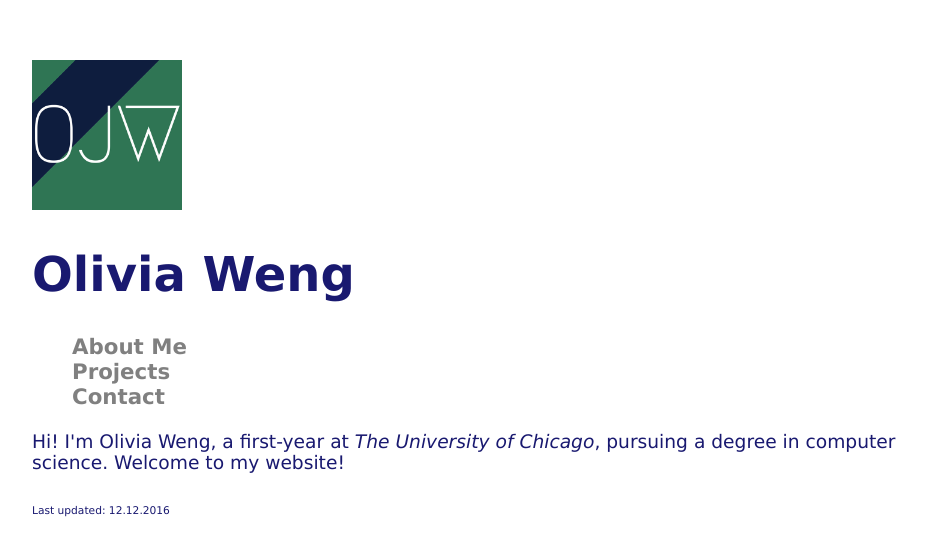
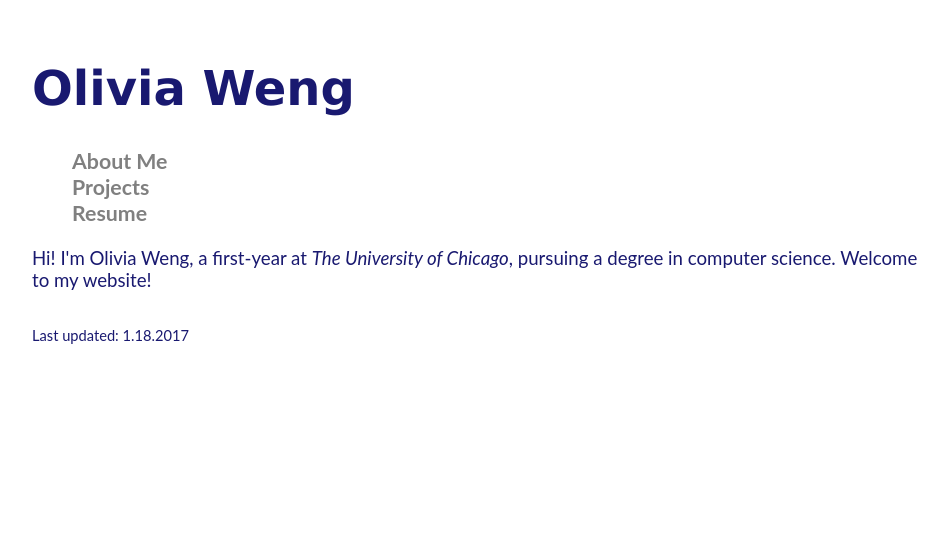
Before and after one commit to oliviaweng/oliviaweng.github.io, a Jekyll site: the page built from index.html, in a window 1280 px wide. Shown: the top 556 px of the page, without its empty margins (160-1108 px from the left). Built offline with Jekyll 4.4.1, drawn with Linux system fonts in a browser that asks for light colours.

Commit message:
Changed font to lato and updated resume

```diff
--- a/_layouts/default.html
+++ b/_layouts/default.html
@@ -7,7 +7,6 @@
 	</head>
 	<body>
 		<header>
-			<img src="OJW.png" style="width:150px;height:150px;">
 			<h1 title="Olivia Weng">
 				<a href="/">Olivia Weng</a>
 			</h1>
@@ -16,12 +15,12 @@
 		<ul>
 			<li><a href="about.html">About Me</a></li>
 			<li><a href="projects.html">Projects</a></li>
-			<li><a href="contact.html">Contact</a></li>
+			<li><a href="Weng, Olivia Resume 01-18-2017.pdf">Resume</a></li>
 		</ul>
 		</nav>
    		{{ content }}
 		<footer>
-			<br>Last updated: 12.12.2016
+			<br>Last updated: 1.18.2017
 		</footer>
 	</body>
 </html>
--- a/style.css
+++ b/style.css
@@ -3,13 +3,14 @@ body
 {
 	margin: 60px auto; width: 70%;
 	background-color: white;
-	font-family: verdana;
+	font-family: "Lato", sans-serif;
 
 }
 a
 {
 	text-decoration: none;
 	color: gray;
+	transition: 0.35s ease-in-out;
 }
 a:hover
 {
@@ -25,6 +26,7 @@ header
 header a
 {
 	color: midnightblue;
+	transition: 0.40s ease-in-out;
 }
 header a:hover
 {
@@ -64,7 +66,8 @@ p
 
 footer
 {
+	position: fixed;
 	color: midnightblue;
-	font-family: verdana;
-	font-size: 8pt;
+	font-family: "Lato", sans-serif;
+	font-size: 11pt;
 }
```
Also changed, not shown: 2 other files.
